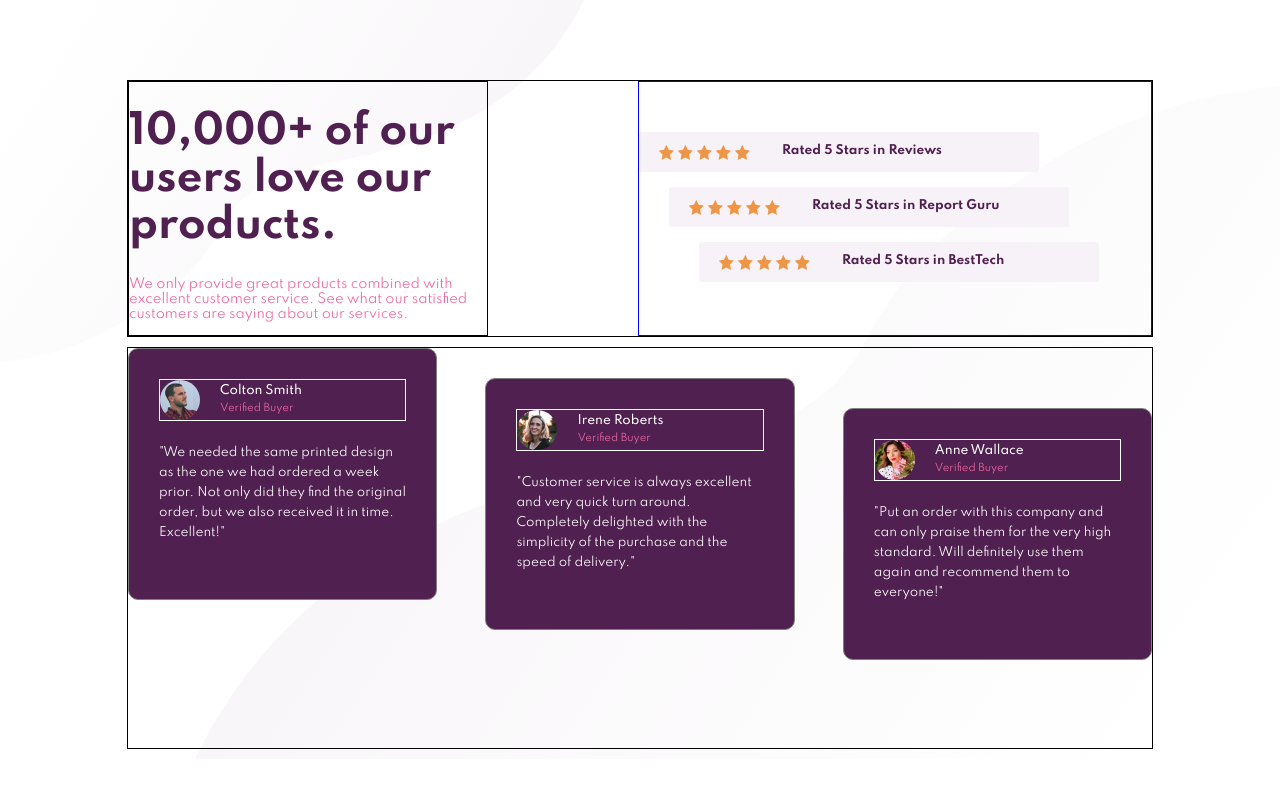
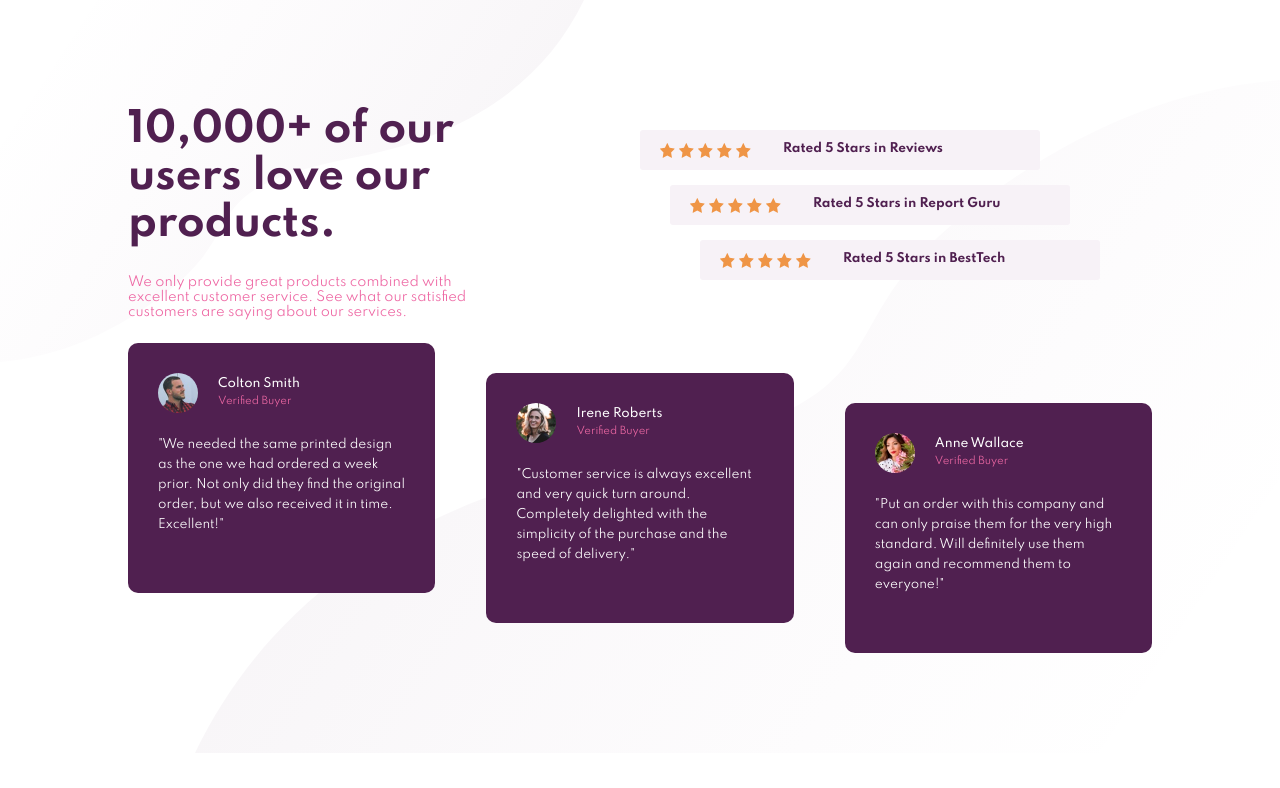
Before and after one commit to jaga991/frontendmentor-Social-proof-section, a plain HTML site: page index.html in a window 1280 px wide. Drawn offline with Linux system fonts and the light colour scheme; a script that the page names is missing.

Commit message:
Update style.css

```diff
--- a/style.css
+++ b/style.css
@@ -222,39 +222,3 @@ h1 {
   }
 
 }
-
-
-
-
-
-
-
-
-
-
-
-
-
-
-
-
-/*Test*/
-.content-container {
-  border: 1px black solid;
-}
-
-.landing-text {
-  border: 1px black solid;
-}
-
-.rating-container {
-  border: 1px blue solid;
-}
-
-.testimony {
-  border: 1px grey solid;
-}
-
-.user-info {
-  border: 1px white solid;
-}
```
